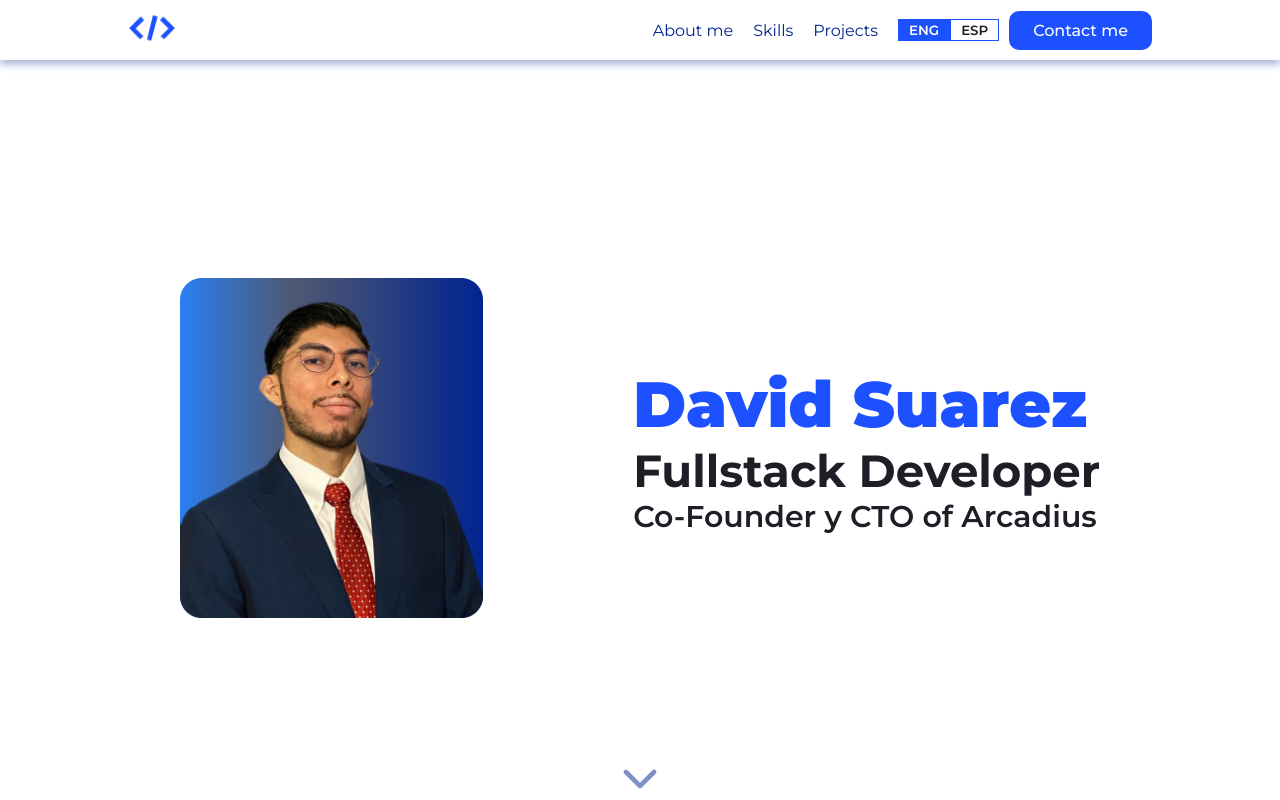
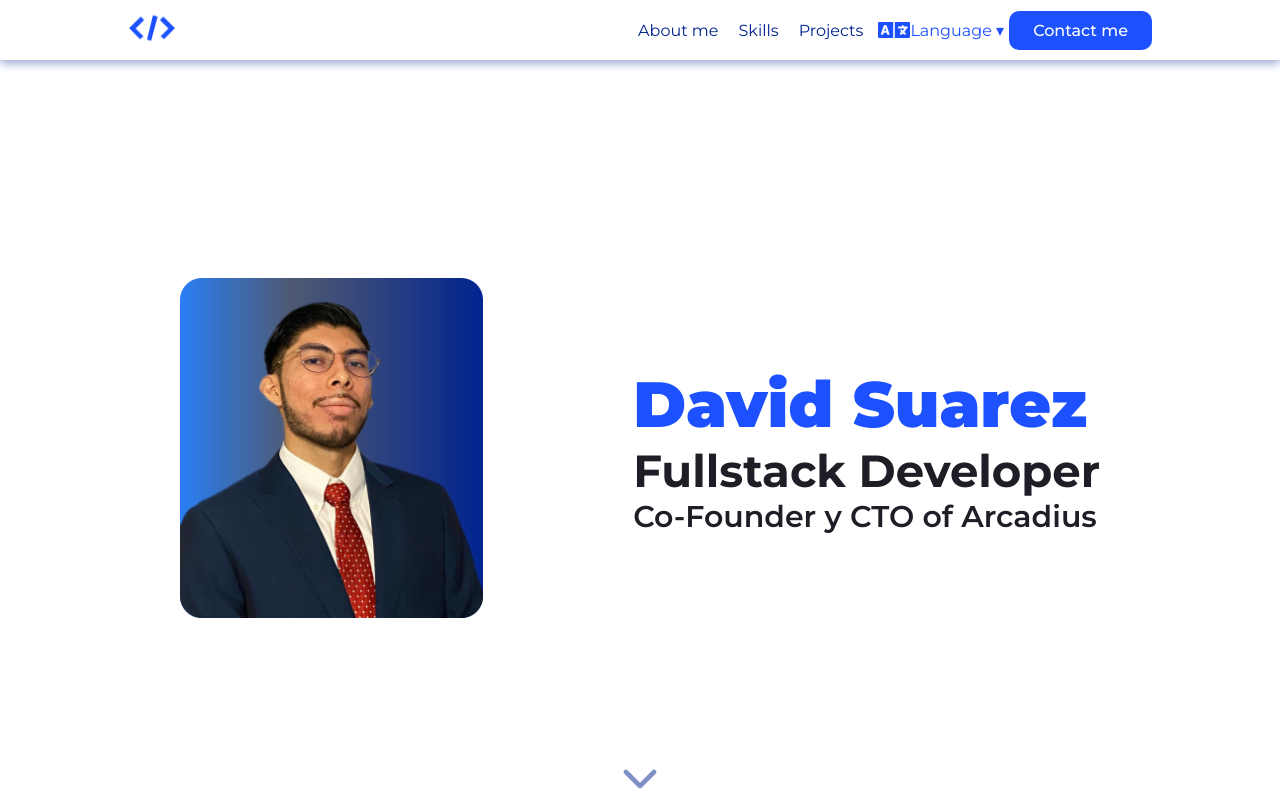
Before and after one commit to DevEscanor/PortafolioDevSam, a React (Create React App) app: page / in a window 1280 px wide. Shown: the top 800 px of the page. Built offline with nearby package versions, Linux system fonts and the light colour scheme.

Commit message:
Se agrego boton dropdown del lenguaje

```diff
--- a/src/website/components/navbar/Navbar.jsx
+++ b/src/website/components/navbar/Navbar.jsx
@@ -4,6 +4,7 @@ import { Link } from 'react-scroll';
 import { useState } from 'react';
 import LanguageBTNs from '../../layout/LanguageBTNs';
 import { useTranslation } from "react-i18next";
+import { FaLanguage } from "react-icons/fa";
 
 /*
 const links = [
@@ -38,7 +39,11 @@ function LinkItems({ estadoMiniMenu, cerrarMenu }) {
           {t("navbar.navlink3")}
         </Link>
       </li>
+      <div className='dropDownBtn'>
+        <FaLanguage style={{fontSize:"2rem",color:"var(--azul)"}}/>
+        Language ▾
         <LanguageBTNs onClick={handle} />
+      </div>
       <Link to='Contactanos' smooth={true} onClick={handle}>
         <li className='navbarItems navbarBtn'>
           {t("navbar.navlink4")}
--- a/src/website/components/navbar/navbar.css
+++ b/src/website/components/navbar/navbar.css
@@ -1,5 +1,4 @@
-
-.navbarContainer{
+.navbarContainer {
   position: fixed;
   width: 100vw;
   height: 60px;
@@ -13,7 +12,7 @@
 
   z-index: 999;
 }
-.navbarWrapper{
+.navbarWrapper {
   width: 1024px;
   display: flex;
   align-items: center;
@@ -22,42 +21,68 @@
   position: relative;
 }
 
-.daviLogo{
+.daviLogo {
   height: 48px;
   cursor: pointer;
 }
 
-.navbarList, .navbarListNone{
+.navbarList,
+.navbarListNone {
   display: flex;
   align-items: center;
   justify-content: space-between;
   list-style: none;
 }
-.navbarList>a, .navbarListNone>a{
+.navbarList > a,
+.navbarListNone > a {
   text-decoration: none;
 }
-.navbarItems{
+.navbarItems {
   font-size: 16px;
   padding: 10px;
   list-style: none;
   cursor: pointer;
   font-weight: 500;
-  font-family: 'Montserrat', sans-serif;
-  color:var(--azul-links);
+  font-family: "Montserrat", sans-serif;
+  color: var(--azul-links);
 }
-.navbarBtn{
+.navbarBtn {
   background: var(--azul);
   color: var(--blanco);
   border-radius: 10px;
   padding: 10px 24px;
-  font-family: 'Montserrat', sans-serif;
+  font-family: "Montserrat", sans-serif;
+}
+.dropDownBtn {
+  padding: 0 5px;
+  color:var(--azul);
+  position: relative;
+  display: flex;
+  align-items: center;
+  justify-content: center;
+  cursor: default;
+}
+.showDropdown {
+  position: absolute;
+  top: 30px;
+
+  display: none;
+}
+.dropDownBtn:hover .showDropdown{
+  display: flex;
+  background: var(--blanco);
+  padding:5px 5px;
+  border-radius: 10px;
+  border: 1px solid var(--azul);
+
 }
 
-.miniMenu, .miniMenuEquis{
+.miniMenu,
+.miniMenuEquis {
   display: none;
 }
 
-.navbar__btn__lang{
+.navbar__btn__lang {
   padding: 2px 10px;
   background: transparent;
   border: none;
@@ -68,29 +93,29 @@
   outline: none;
 }
 
-.navbar__btn__lang:nth-child(1){
+.navbar__btn__lang:nth-child(1) {
   margin-left: 10px;
 }
-.navbar__btn__lang:nth-child(2){
+.navbar__btn__lang:nth-child(2) {
   margin-right: 10px;
 }
 
-.active__lang{
+.active__lang {
   background: var(--azul);
   color: var(--blanco);
 }
 
-@media (max-width: 1024px){
-.navbarWrapper{
-    padding:0 40px ;
+@media (max-width: 1024px) {
+  .navbarWrapper {
+    padding: 0 40px;
   }
 }
 
-@media (max-width: 990px){
-  .navbarListNone{
+@media (max-width: 990px) {
+  .navbarListNone {
     display: none;
   }
-  .navbarList{
+  .navbarList {
     /* display: none; */
     background: rgba(255, 255, 255, 0.6);
     box-shadow: 0px 4px 4px rgba(0, 0, 0, 0.25);
@@ -112,63 +137,64 @@
     align-items: center;
   }
 
-  .navbarWrapper{
+  .navbarWrapper {
     justify-content: center;
   }
 
-  .miniMenu, .miniMenuEquis{
+  .miniMenu,
+  .miniMenuEquis {
     display: flex;
     flex-direction: column;
     width: 2rem;
     height: 3rem;
     border: 0;
     background: transparent;
-    gap: .55rem;
+    gap: 0.55rem;
     position: absolute;
     right: 30px;
     top: 10px;
     cursor: pointer;
   }
-  .miniMenu>div{
+  .miniMenu > div {
     background: var(--azul);
     height: 4px;
     width: 100%;
     border-radius: 5px;
-    transition: all .5s;
+    transition: all 0.5s;
     transform-origin: left;
   }
-  .miniMenuEquis>div{
+  .miniMenuEquis > div {
     background: var(--azul);
     height: 4px;
     width: 100%;
     border-radius: 5px;
-    transition: all .5s;
+    transition: all 0.5s;
     transform-origin: left;
   }
-  .miniMenuEquis div:first-child{
+  .miniMenuEquis div:first-child {
     transform: rotate(50deg);
   }
-  .miniMenuEquis div:nth-child(2){
+  .miniMenuEquis div:nth-child(2) {
     opacity: 0;
   }
-  .miniMenuEquis div:last-child{
+  .miniMenuEquis div:last-child {
     transform: rotate(-50deg);
   }
 }
-@media (max-width: 550px){
-  .miniMenu{
+@media (max-width: 550px) {
+  .miniMenu {
     right: 20px;
   }
-  .navbarItems{
+  .navbarItems {
     font-size: 24px;
   }
-  .navbar__btn__lang{
+  .navbar__btn__lang {
     font-size: 1.2rem;
   }
-.navbar__btn__lang:nth-child(1){
-  margin-left: unset;
+  .navbar__btn__lang:nth-child(1) {
+    margin-left: unset;
+  }
+  .navbar__btn__lang:nth-child(2) {
+    margin-right: unset;
+  }
 }
-.navbar__btn__lang:nth-child(2){
-  margin-right:unset;
-}
-}
```
